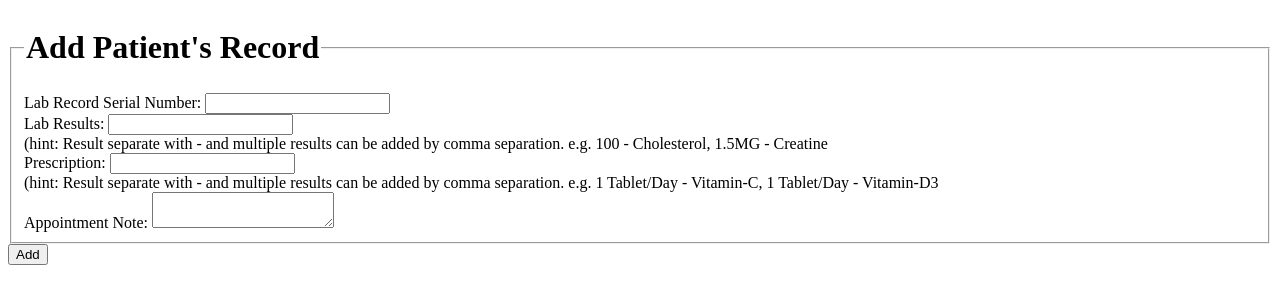
After one commit to tomcaz/ch-webapp, a Django app: page /records/1/add in a window 1280 px wide. The commit adds this page. Shown: the top 304 px of the page. Run offline with Django 5.2, Linux system fonts and the light colour scheme.

Commit message:
Patient Records
if applied, will add
- [x] Added Patient Lab Record View
- [x] Added Patient Lab Record Adding
- [x] Added patient Lab Detail

```diff
--- a/phra/models.py
+++ b/phra/models.py
@@ -24,7 +24,7 @@ class LabRecord(models.Model):
     patient = models.ForeignKey(CdPatient, on_delete=models.CASCADE)
     lab_record_id = models.CharField(unique=True, max_length=100)
     appointment_note = models.TextField(blank=True, null=True)
-    result_dt = models.DateTimeField(blank=True, null=True)
+    result_dt = models.DateTimeField(blank=True, null=True, auto_now_add=True)
 
     class Meta:
         managed = False
@@ -36,6 +36,7 @@ class LabResults(models.Model):
     spec_amount = models.CharField(max_length=100, blank=True, null=True)
     spec_description = models.CharField(max_length=50, blank=True, null=True)
     lab_record = models.ForeignKey(LabRecord, on_delete=models.CASCADE)
+    type = models.IntegerField()
 
     class Meta:
         managed = False
--- a/phra/templates/phra/patient-form.html
+++ b/phra/templates/phra/patient-form.html
@@ -1,3 +1,5 @@
+<a href="/"> back </a>
+
 <form action="{% url 'phra:patient_add_submit' %}" method="post">
 {% csrf_token %}
 <fieldset>
--- /dev/null
+++ b/phra/templates/phra/record-form.html
@@ -0,0 +1,16 @@
+<form action="{% url 'phra:records_add_submit' patient_id %}" method="post">
+{% csrf_token %}
+<fieldset>
+    <legend><h1>Add Patient's Record</h1></legend>
+    {% if error_message %}<p><strong>{{ error_message }}</strong></p>{% endif %}
+    <label>Lab Record Serial Number: </label>
+    <input type="text" name="labRecordId" id="labRecordId" value="" /> <br />
+    <label>Lab Results: </label>
+    <input type="text" name="labResult" id="labResult" value="" /> <br /> (hint: Result separate with - and multiple results can be added by comma separation. e.g. 100 - Cholesterol, 1.5MG - Creatine<br />
+    <label>Prescription: </label>
+    <input type="text" name="prescription" id="prescription" value="" /> <br /> (hint: Result separate with - and multiple results can be added by comma separation. e.g. 1 Tablet/Day - Vitamin-C, 1 Tablet/Day - Vitamin-D3 <br />
+    <label>Appointment Note: </label>
+    <textarea type="text" name="appointmentNote" id="pappointmentNote" value=""></textarea> <br />
+</fieldset>
+<input type="submit" value="Add">
+</form>
--- a/phra/urls.py
+++ b/phra/urls.py
@@ -4,9 +4,12 @@ from . import views
 
 app_name = "phra"
 urlpatterns = [
-    path("", views.index, name="index"),
-    path("patients", views.patient_list, name="phra"),
+    # path("", views.index, name="index"),
+    path("", views.patient_list, name="phra"),
     path("patients/add", views.patient_form, name="patient_form"),
     path("patients/add_submit", views.patient_add_submit, name="patient_add_submit"),
     path("records/<int:patient_id>", views.records_list, name="records"),
+    path("records/<int:patient_id>/add", views.records_form, name="records_add"),
+    path("records/<int:patient_id>/add_submit", views.records_add_submit, name="records_add_submit"),
+    path("records/<int:record_id>/detail", views.record_detail, name="records_record_detail"),
 ]
--- a/phra/views.py
+++ b/phra/views.py
@@ -1,6 +1,8 @@
+from django.db import IntegrityError
 from django.http import HttpResponse
-from django.shortcuts import render
-from .models import CdPatient, LabRecord
+from django.shortcuts import render, get_object_or_404
+
+from .models import CdPatient, LabRecord, LabResults
 
 
 def index(request):
@@ -8,7 +10,7 @@ def index(request):
 
 
 def patient_list(request):
-    patient_data= CdPatient.objects.order_by('last_name')
+    patient_data = CdPatient.objects.order_by('last_name')
     context = {
         "patient_data": patient_data
     }
@@ -24,16 +26,75 @@ def patient_add_submit(request):
     first_name = request.POST['firstName']
     last_name = request.POST['lastName']
     patient_id = request.POST['patientId']
-    cd_patient = CdPatient(patient_system_id=patient_id, first_name=first_name, last_name=last_name)
-    cd_patient.save()
-    return HttpResponse("Patient Added. Click <a href='/patients'>here</a> to view.")
+    try:
+        cd_patient = CdPatient(patient_system_id=patient_id, first_name=first_name, last_name=last_name)
+        cd_patient.save()
+    except IntegrityError:
+        context = {
+            'error_message' : "Patient Serial Number is already exists",
+            'patient_id': patient_id
+        }
+        return render(request, "phra/patient-form.html", context)
+    return HttpResponse("Patient Added. Click <a href='/'>here</a> to view.")
 
 
 def records_list(request, patient_id):
-    # patient_data= LabRecord.objects.order_by('last_name')
-    # context = {
-    #     "patient_data": patient_data
-    # }
-    # print(patient_data)
-    # return render(request, "phra/record-list.html", context)
-    return HttpResponse(patient_id)
+    patient = get_object_or_404(CdPatient, pk=patient_id)
+    records = LabRecord.objects.filter(patient_id=patient_id)
+    context = {
+        "records": records,
+        "patient": patient
+    }
+    return render(request, "phra/record-list.html", context)
+
+
+def records_form(request, patient_id):
+    context = {
+        'patient_id': patient_id
+    }
+    return render(request, "phra/record-form.html", context)
+
+
+def records_add_submit(request, patient_id):
+    lab_result = request.POST['labResult']
+    lab_record_id = request.POST['labRecordId']
+    prescription = request.POST['prescription']
+    appointment_note = request.POST['appointmentNote']
+    try:
+        lab_record = LabRecord(patient_id=patient_id, lab_record_id=lab_record_id, appointment_note=appointment_note)
+        lab_record.save()
+    except KeyError:
+        context = {
+            'error_message' : KeyError,
+            'patient_id': patient_id
+        }
+        return render(request, "phra/record-form.html", context)
+    record_id = lab_record.record_id
+    for result in lab_result.split(','):
+        save_lab_result(lab_record, result, 1)
+    for result in prescription.split(','):
+        save_lab_result(lab_record, result, 2)
+    return HttpResponse(
+        f"Lab Record Added. Click <a href='/records/{patient_id}'>here</a> to view.")
+
+def save_lab_result(lab_record, data, type):
+    if "-" in data:
+        d = data.split("-")
+        lab_result = LabResults(lab_record=lab_record,spec_amount= d[0], spec_description=d[1], type = 1)
+        lab_result.save()
+    else :
+        lab_result = LabResults(lab_record=lab_record,spec_amount= data, spec_description='', type = 2)
+        lab_result.save()
+
+
+def record_detail(request, record_id):
+    lab_record = get_object_or_404(LabRecord,pk=record_id)
+    patient = get_object_or_404(CdPatient,pk=lab_record.patient.patient_id)
+    lab_results = LabResults.objects.filter(lab_record = lab_record)
+    context = {
+        'lab_record': lab_record,
+        'patient': patient,
+        'lab_results': filter(lambda result : result.type == 1, lab_results),
+        'prescriptions': filter(lambda result : result.type == 2, lab_results)
+    }
+    return render(request, "phra/record-detail.html", context)
```
Also changed, not shown: models_.py (deleted, +0 -156 lines), phra/templates/phra/patient-list.html (+6 -5 lines), phra/templates/phra/record-detail.html (added, +23 -0 lines), phra/templates/phra/record-list.html (added, +10 -0 lines).
